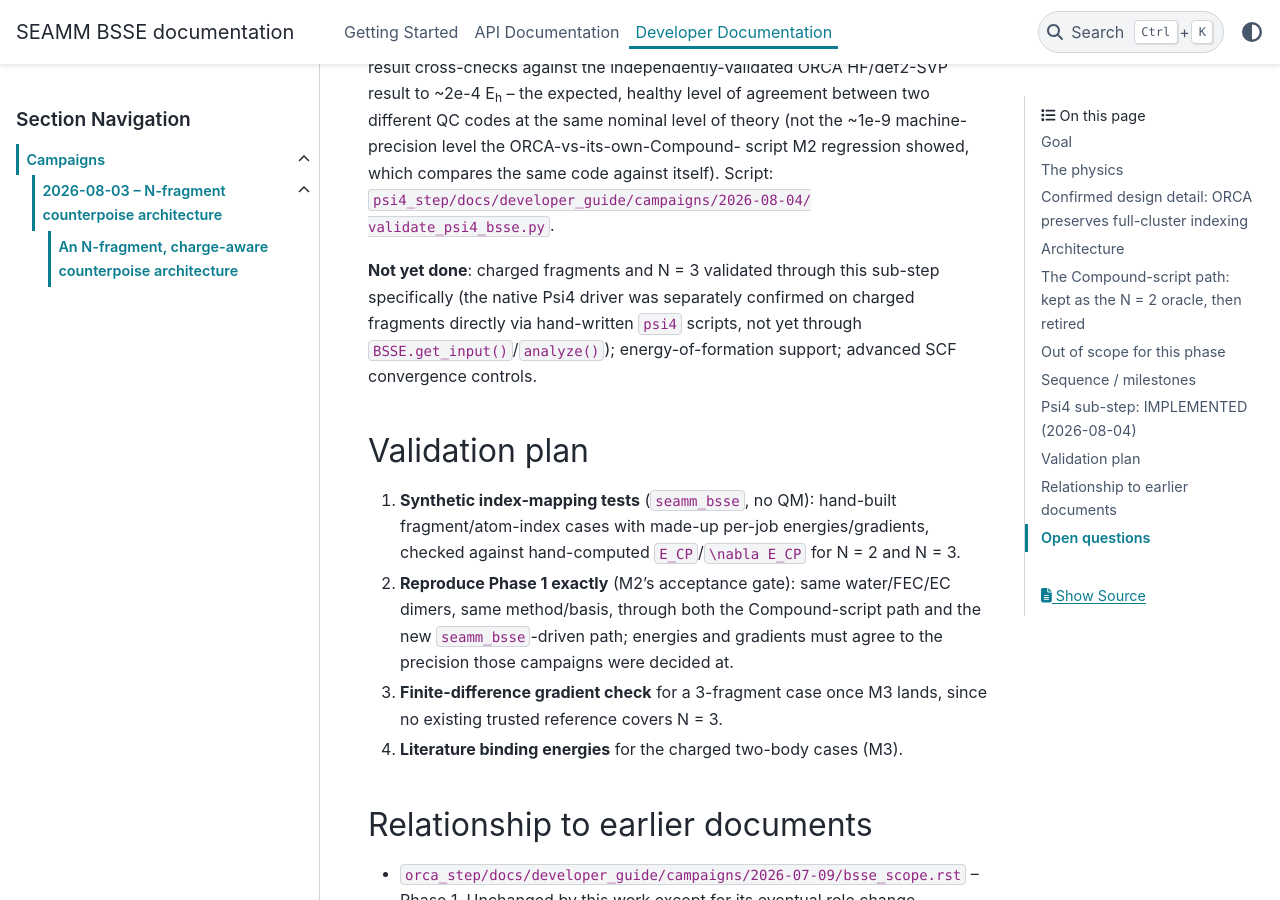
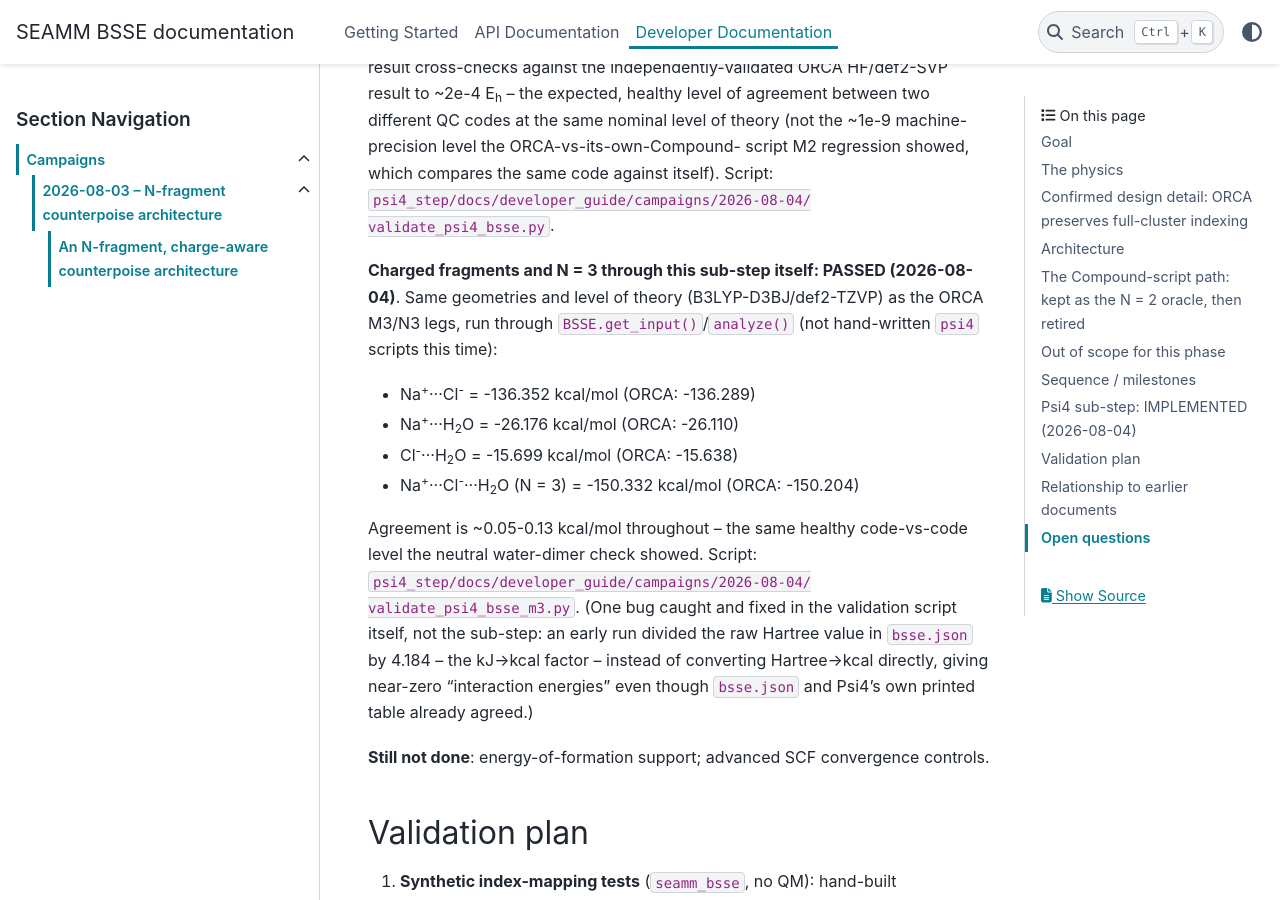
Before and after one commit to molssi-seamm/seamm_bsse, a Sphinx documentation site: the page built from docs/developer_guide/campaigns/2026-08-03/bsse_architecture.rst, in a window 1280 px wide and 900 px high, scrolled down 9077 px. Built offline with Sphinx 7.4.7 and the PyData theme 0.15.4, drawn with Linux system fonts in a browser that asks for light colours; pages that are not in the unit, such as notebooks, are missing from menus; the version number could not be read and is left out.

Commit message:
Record the Psi4 charged-fragment/N=3 validation in the design doc
psi4_step's BSSE sub-step now validated on charged two-body pairs and
N=3 through its own get_input()/analyze() (not just hand-written psi4
scripts) -- see molssi-seamm/psi4_step#42. Agreement with the ORCA
M3/N3 results is ~0.05-0.13 kcal/mol throughout.

Co-Authored-By: Claude Sonnet 5 <noreply@anthropic.com>

```diff
--- a/docs/developer_guide/campaigns/2026-08-03/bsse_architecture.rst
+++ b/docs/developer_guide/campaigns/2026-08-03/bsse_architecture.rst
@@ -359,11 +359,28 @@ script M2 regression showed, which compares the same code against itself).
 Script: ``psi4_step/docs/developer_guide/campaigns/2026-08-04/
 validate_psi4_bsse.py``.
 
-**Not yet done**: charged fragments and N = 3 validated through this
-sub-step specifically (the native Psi4 driver was separately confirmed on
-charged fragments directly via hand-written ``psi4`` scripts, not yet
-through ``BSSE.get_input()``/``analyze()``); energy-of-formation support;
-advanced SCF convergence controls.
+**Charged fragments and N = 3 through this sub-step itself: PASSED
+(2026-08-04)**. Same geometries and level of theory (B3LYP-D3BJ/def2-TZVP)
+as the ORCA M3/N3 legs, run through ``BSSE.get_input()``/``analyze()`` (not
+hand-written ``psi4`` scripts this time):
+
+* Na\ :sup:`+`\ ···Cl\ :sup:`-` = -136.352 kcal/mol (ORCA: -136.289)
+* Na\ :sup:`+`\ ···H\ :sub:`2`\ O = -26.176 kcal/mol (ORCA: -26.110)
+* Cl\ :sup:`-`\ ···H\ :sub:`2`\ O = -15.699 kcal/mol (ORCA: -15.638)
+* Na\ :sup:`+`\ ···Cl\ :sup:`-`\ ···H\ :sub:`2`\ O (N = 3) = -150.332
+  kcal/mol (ORCA: -150.204)
+
+Agreement is ~0.05-0.13 kcal/mol throughout -- the same healthy code-vs-code
+level the neutral water-dimer check showed. Script:
+``psi4_step/docs/developer_guide/campaigns/2026-08-04/
+validate_psi4_bsse_m3.py``. (One bug caught and fixed in the validation
+script itself, not the sub-step: an early run divided the raw Hartree value
+in ``bsse.json`` by 4.184 -- the kJ->kcal factor -- instead of converting
+Hartree->kcal directly, giving near-zero "interaction energies" even though
+``bsse.json`` and Psi4's own printed table already agreed.)
+
+**Still not done**: energy-of-formation support; advanced SCF convergence
+controls.
 
 Validation plan
 ----------------
```
